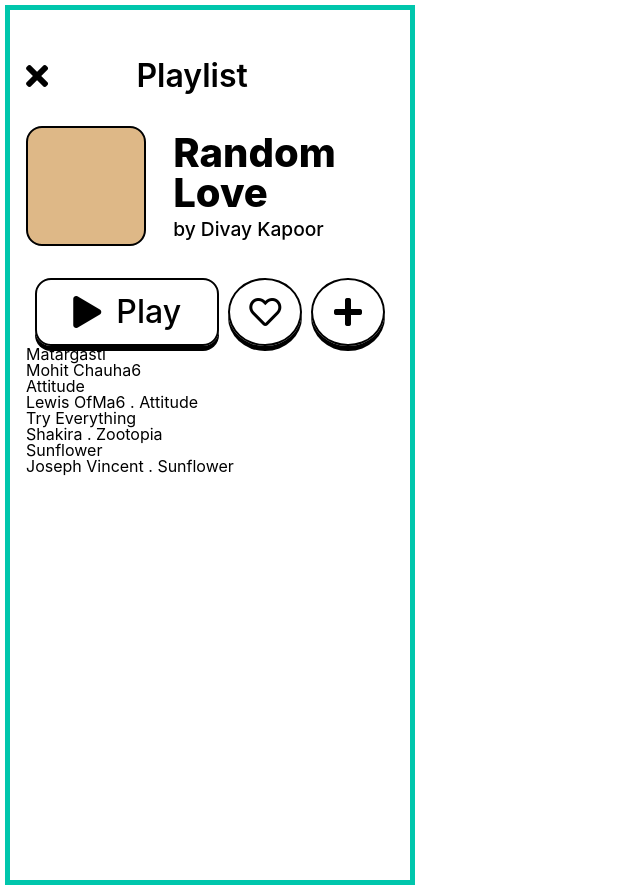
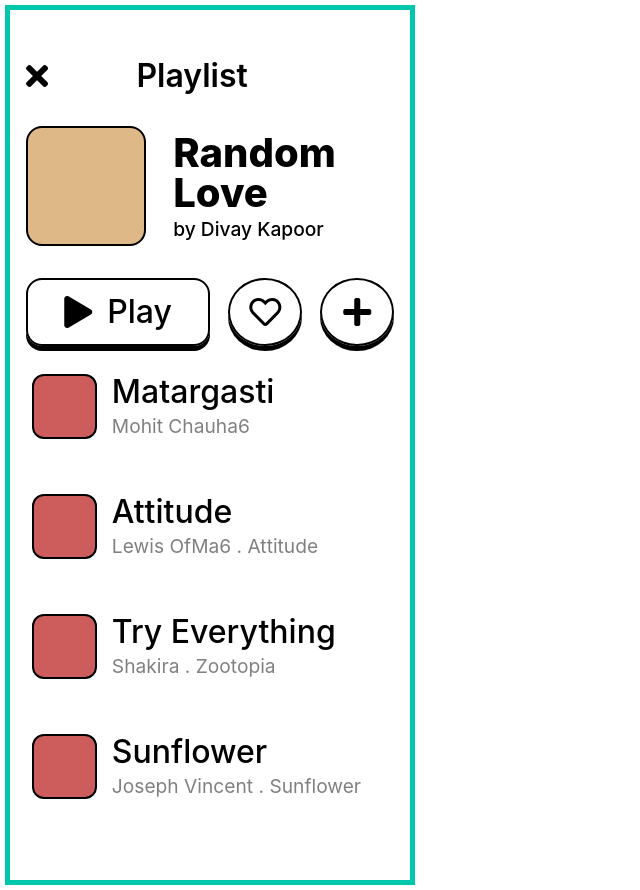
Before and after one commit to jinho6225/css_layout, a website: page kokoa_challenge/day10/index.html in a window 1280 px wide. Shown: the whole page, without its empty margins (0-640 px from the left). Drawn offline with nearby package versions, Linux system fonts and the light colour scheme.

Commit message:
completed without img

```diff
--- a/kokoa_challenge/day10/index.html
+++ b/kokoa_challenge/day10/index.html
@@ -37,28 +37,36 @@
 			</div>
 		</div>
 		<div class="next-song">
-			<div class="next-song__preview"></div>
+			<div class="next-song__preview">
+				<div class="next-song__preview__image"></div>
+			</div>
 			<div class="next-song__info">
 				<h3 class="next-song__title">Matargasti</h3>
 				<h6 class="next-song__singer">Mohit Chauha6</h6>
 			</div>
 		</div>
 		<div class="next-song">
-			<div class="next-song__preview"></div>
+			<div class="next-song__preview">
+				<div class="next-song__preview__image"></div>
+			</div>
 			<div class="next-song__info">
 				<h3 class="next-song__title">Attitude</h3>
 				<h6 class="next-song__singer">Lewis OfMa6 . Attitude</h6>
 			</div>
 		</div>
 		<div class="next-song">
-			<div class="next-song__preview"></div>
+			<div class="next-song__preview">
+				<div class="next-song__preview__image"></div>
+			</div>
 			<div class="next-song__info">
 				<h3 class="next-song__title">Try Everything</h3>
 				<h6 class="next-song__singer">Shakira . Zootopia</h6>
 			</div>
 		</div>
 		<div class="next-song">
-			<div class="next-song__preview"></div>
+			<div class="next-song__preview">
+				<div class="next-song__preview__image"></div>
+			</div>
 			<div class="next-song__info">
 				<h3 class="next-song__title">Sunflower</h3>
 				<h6 class="next-song__singer">Joseph Vincent . Sunflower</h6>
--- a/kokoa_challenge/day10/style.css
+++ b/kokoa_challenge/day10/style.css
@@ -70,7 +70,7 @@ body {
 .control-box {
   display: flex;
   align-items: flex-end;
-  justify-content: space-evenly;
+  justify-content: space-between;
   height: 100px;
 }
 
@@ -114,3 +114,35 @@ body {
   display: flex;
   justify-content: center;
 }
+
+.next-song {
+  display: flex;
+  align-items: center;
+  justify-content: space-evenly;
+  height: 120px;
+}
+
+.next-song__preview {
+  width: 20%;
+}
+.next-song__preview__image {
+  width: 65px;
+  height: 65px;
+  border: 2px solid black;
+  border-radius: 12px;
+  background-color:indianred;
+}
+.next-song__info {
+  width: 75%;
+}
+
+.next-song__title {
+  font-size: 2em;
+  font-weight: 500;
+  margin-bottom: 0.3em;
+}
+
+.next-song__singer {
+  font-size: 1.2em;
+  color: gray;
+}
```
